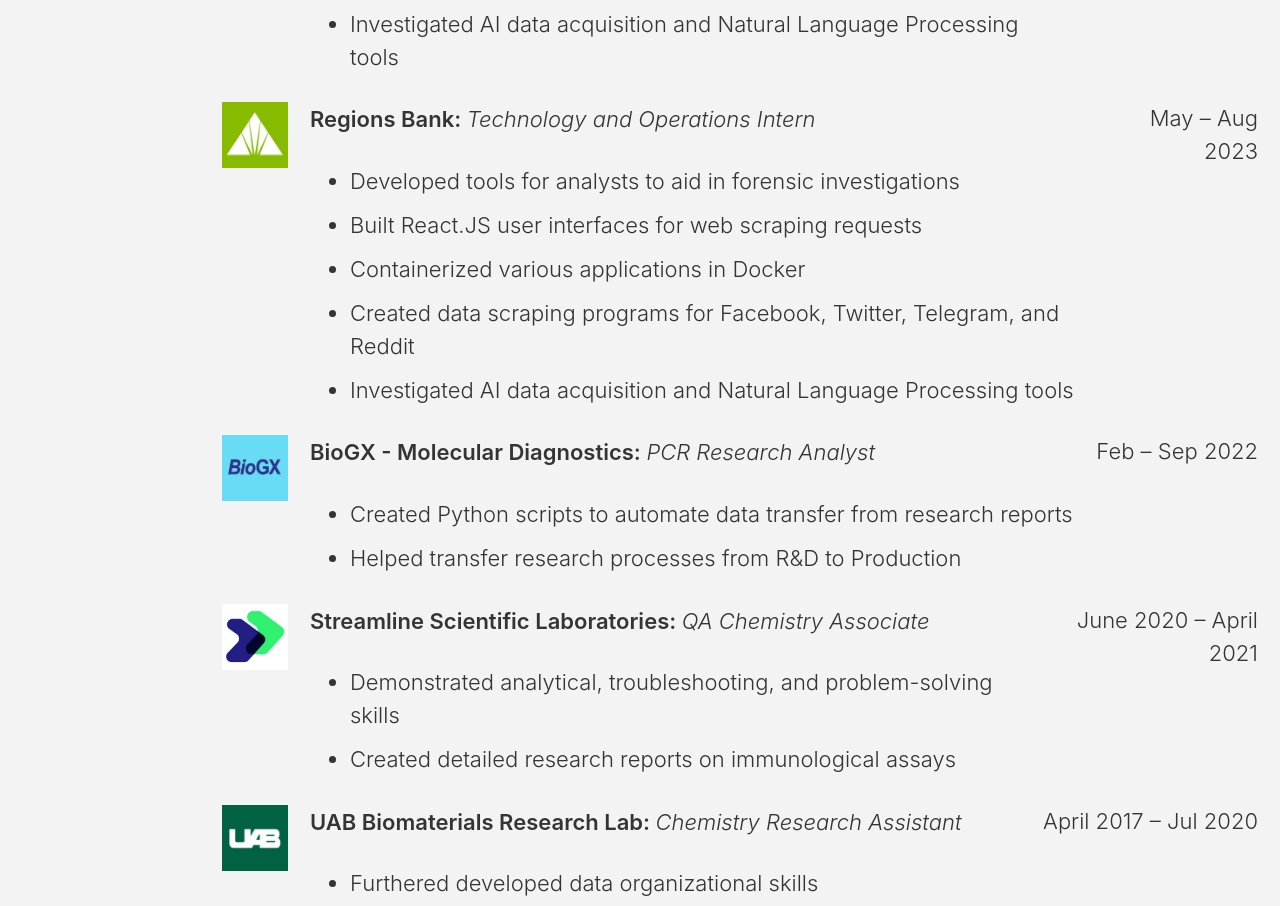
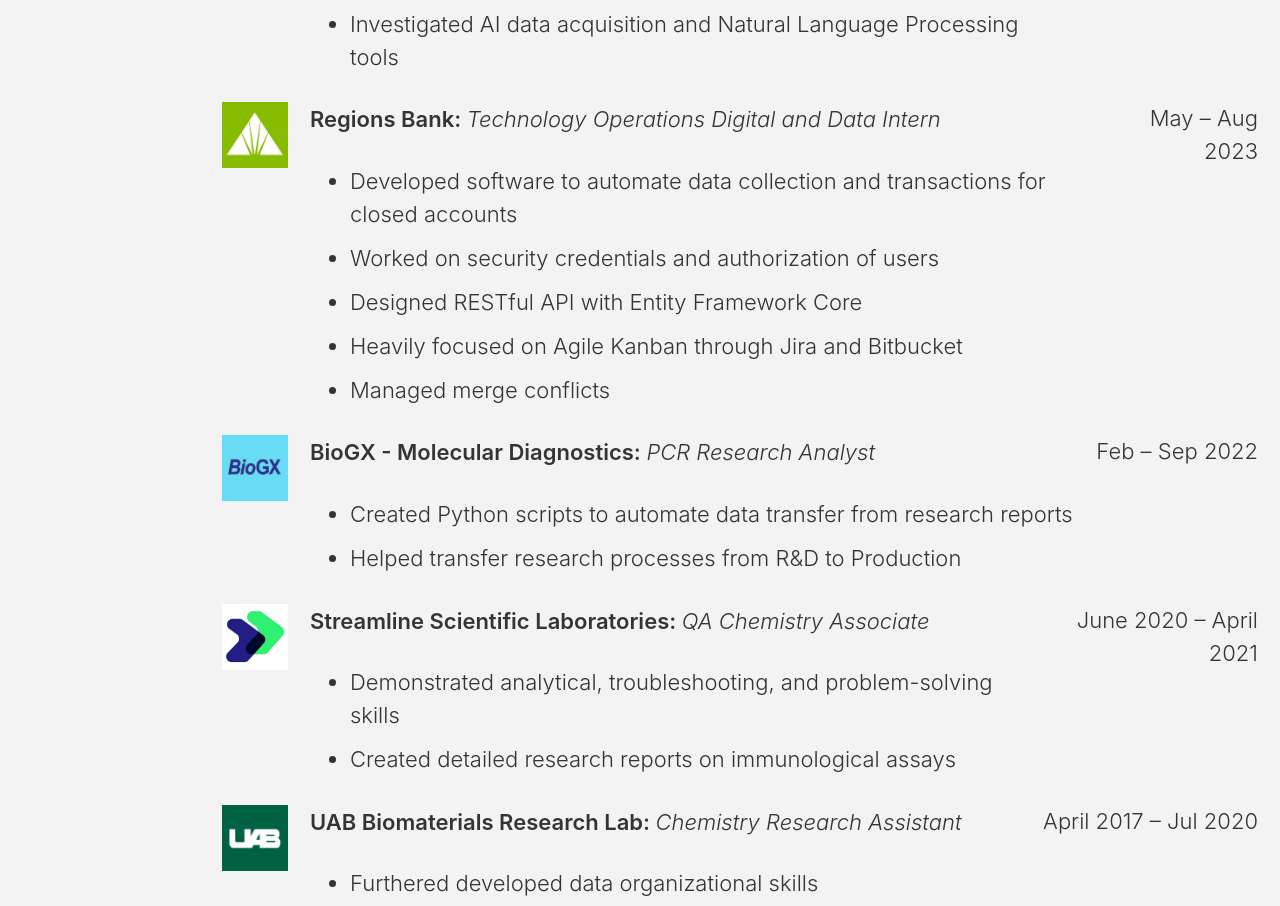
Before and after one commit to mfkimbell/personal-website, a website: page index.html in a window 1280 px wide. Shown: the part 1151-2057 px from the top of the page. Drawn offline with Linux system fonts and the light colour scheme.

Commit message:
Update index.html

```diff
--- a/index.html
+++ b/index.html
@@ -301,25 +301,25 @@
 
           <p style="text-align: left">
             <span class="titles"
-              > Regions Bank: <span class = "titles2">Technology and Operations Intern </span>
+              > Regions Bank: <span class = "titles2">Technology Operations Digital and Data Intern</span>
             </span>
 
 
           <ul class="content1">
             <li>
-              Developed tools for analysts to aid in forensic investigations
+              Developed software to automate data collection and transactions for closed accounts
             </li>
             <li>
-              Built React.JS user interfaces for web scraping requests
+              Worked on security credentials and authorization of users
             </li>
             <li>
-              Containerized various applications in Docker
+              Designed RESTful API with Entity Framework Core
             </li>
             <li>
-              Created data scraping programs for Facebook, Twitter, Telegram, and Reddit
+              Heavily focused on Agile Kanban through Jira and Bitbucket
             </li>
             <li>
-              Investigated AI data acquisition and Natural Language Processing tools
+              Managed merge conflicts
             </li>
           </ul>
         </p>
```
